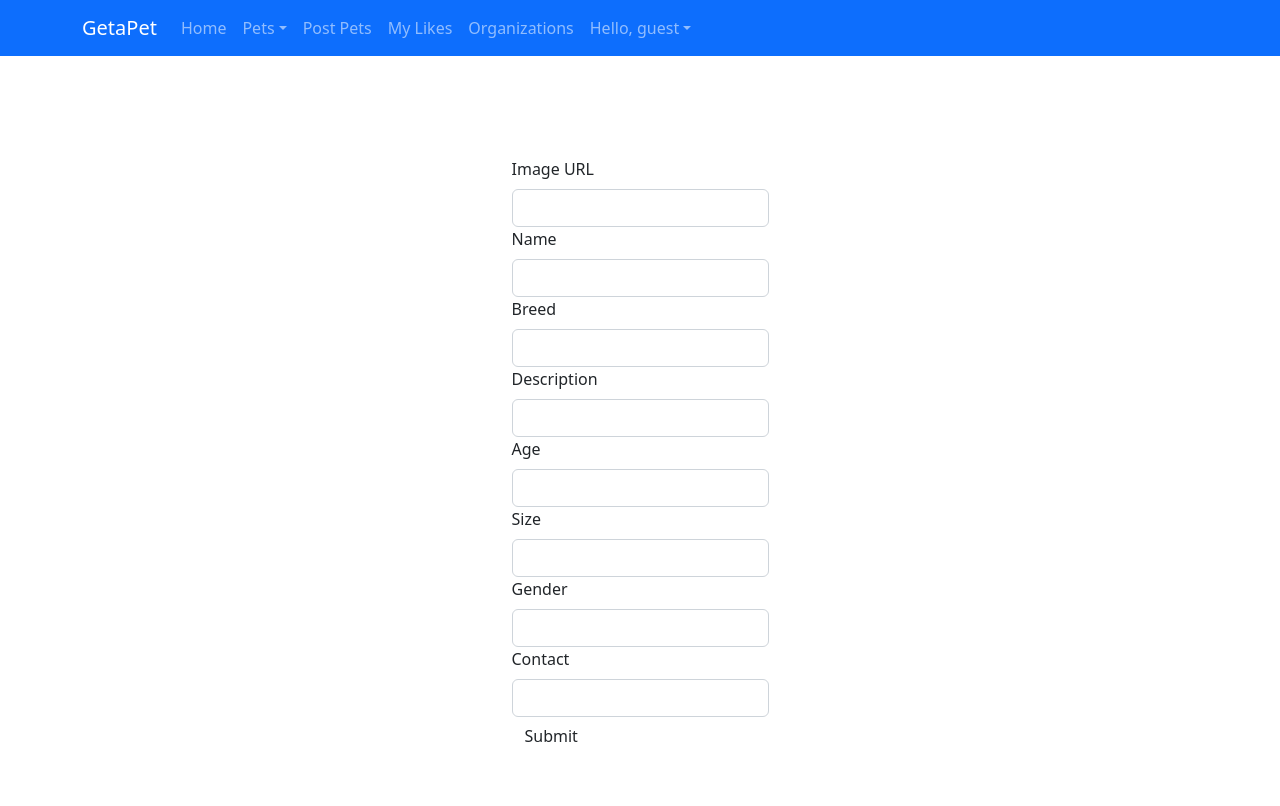
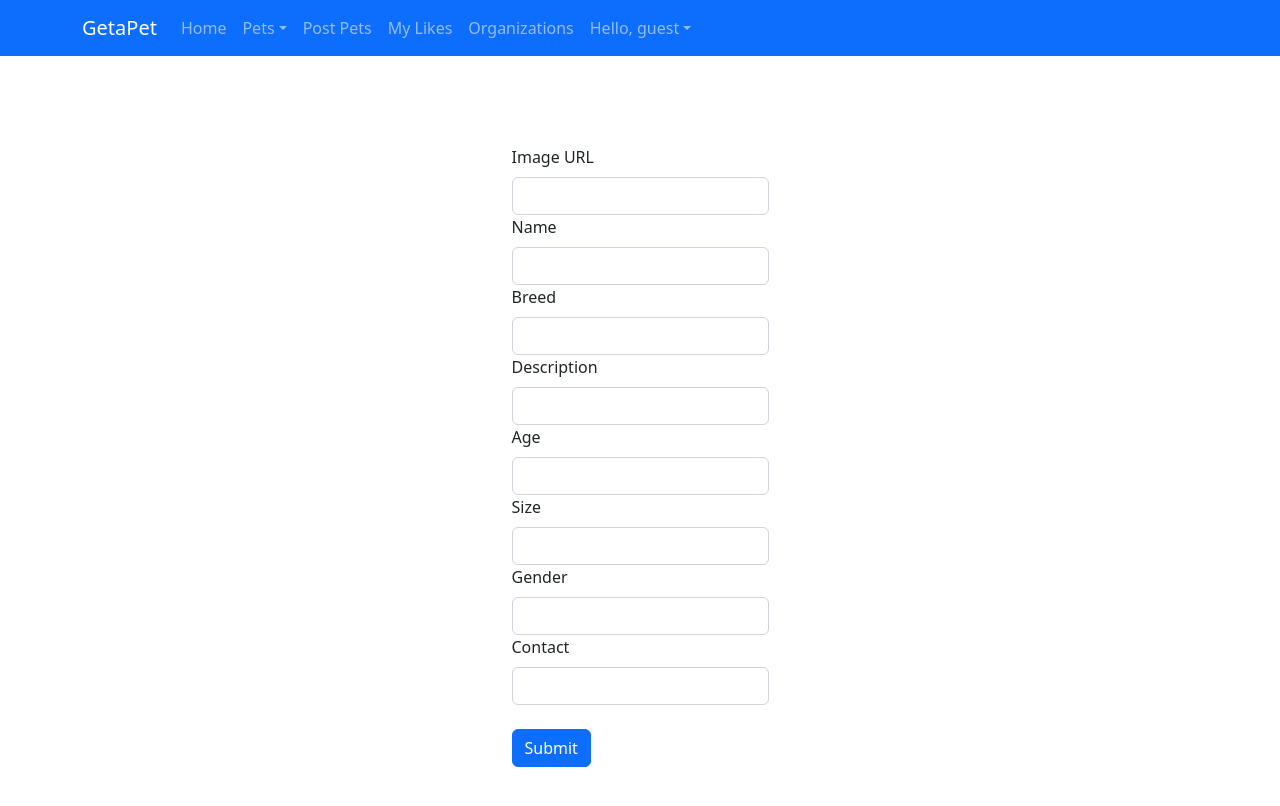
Before and after one commit to AuGong/CS554_Final_Project, a React (Create React App) app in the folder geta-pet-react/: page /newpost in a window 1280 px wide. Shown: the top 806 px of the page. Built offline with nearby package versions, Linux system fonts and the light colour scheme; no server answers.

Commit message:
Update components

```diff
--- a/geta-pet-react/src/components/PostPets.js
+++ b/geta-pet-react/src/components/PostPets.js
@@ -51,8 +51,8 @@ const PostPets = (prop) =>{
                         <Card.Img
                             variant="top"
                             src={
-                            data.photos && data.photos[0] && data.photos[0].medium
-                                ? data.photos[0].medium
+                            data.photos && data.photos[0] && data.photos[0].full
+                                ? data.photos[0].full
                                 : "https://raw.githubusercontent.com/mickylab/markdown-pic/main/no-image-available.png"
                             }
                             alt="Dog image"
--- a/geta-pet-react/src/components/Upload.js
+++ b/geta-pet-react/src/components/Upload.js
@@ -21,7 +21,6 @@ const UploadPost = (props) => {
     const handleSubmit = (event) => {
       event.preventDefault();
       let petAge = Number(formData.age)
-      console.log(currentUser.uid)
       postPet({
         variables: {
           "image": formData.image,
@@ -35,7 +34,7 @@ const UploadPost = (props) => {
           "userId": currentUser ? currentUser.uid : null,
         },
       });
-      console.log(1111)
+      window.location.reload();
       setSubmitting(true);
 
       setTimeout(() => {
@@ -96,8 +95,9 @@ const UploadPost = (props) => {
               <Form.Control type="text" name="contact"  onChange={handleChange}>
               </Form.Control>
             </div>
+            <br/>
             <div className="App-form">
-              <Button variant="contained" type="submit">Submit</Button>
+              <Button variant="primary" type="submit">Submit</Button>
             </div>
           </form>
         </div>
```
